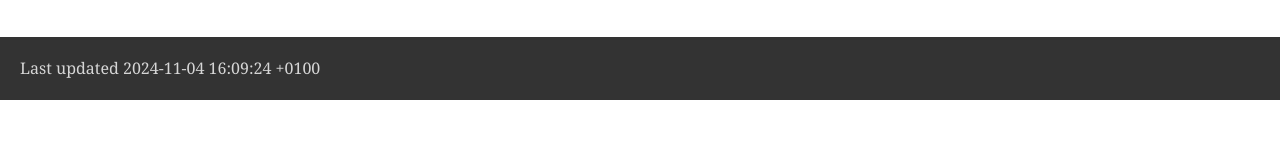
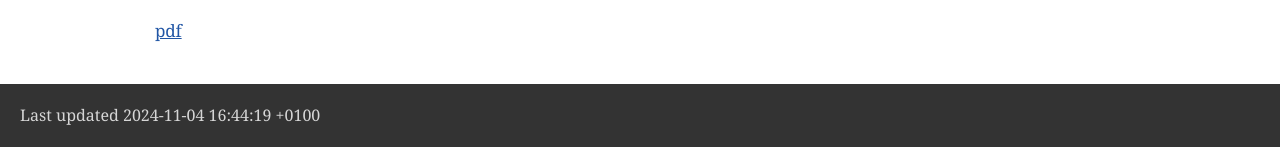
Before and after one commit to Rubvnxuu/P-gina-web-0512, a plain HTML site: page index.html in a window 1280 px wide. Shown: the part 785-932 px from the top of the page. Before the commit the page ends 885 px from the top, so only its background shows below. Drawn offline with nearby package versions, Linux system fonts and the light colour scheme; a web font is replaced by a local one.

Commit message:
Add files via upload

```diff
--- a/index.html
+++ b/index.html
@@ -473,12 +473,15 @@ Your browser does not support the audio tag.
 </audio>
 </div>
 </div>
+<div class="paragraph">
+<p><a href="https://drive.google.com/file/d/1UwMyriMadkltYInUIia0hdkXlQwk7jsX/view?usp=sharing">pdf</a></p>
+</div>
 </div>
 </div>
 </div>
 <div id="footer">
 <div id="footer-text">
-Last updated 2024-11-04 16:09:24 +0100
+Last updated 2024-11-04 16:44:19 +0100
 </div>
 </div>
 </body>
```
